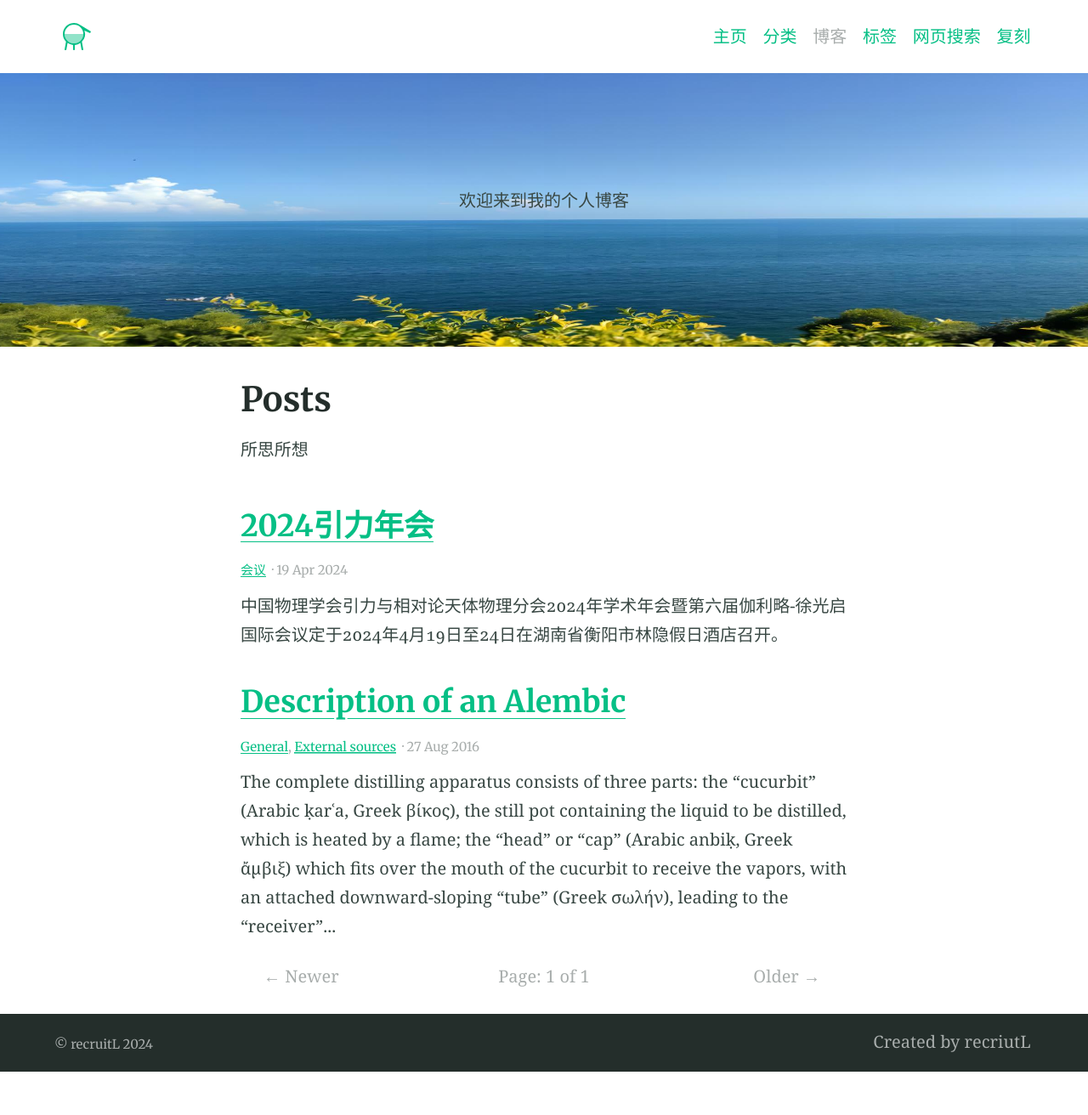
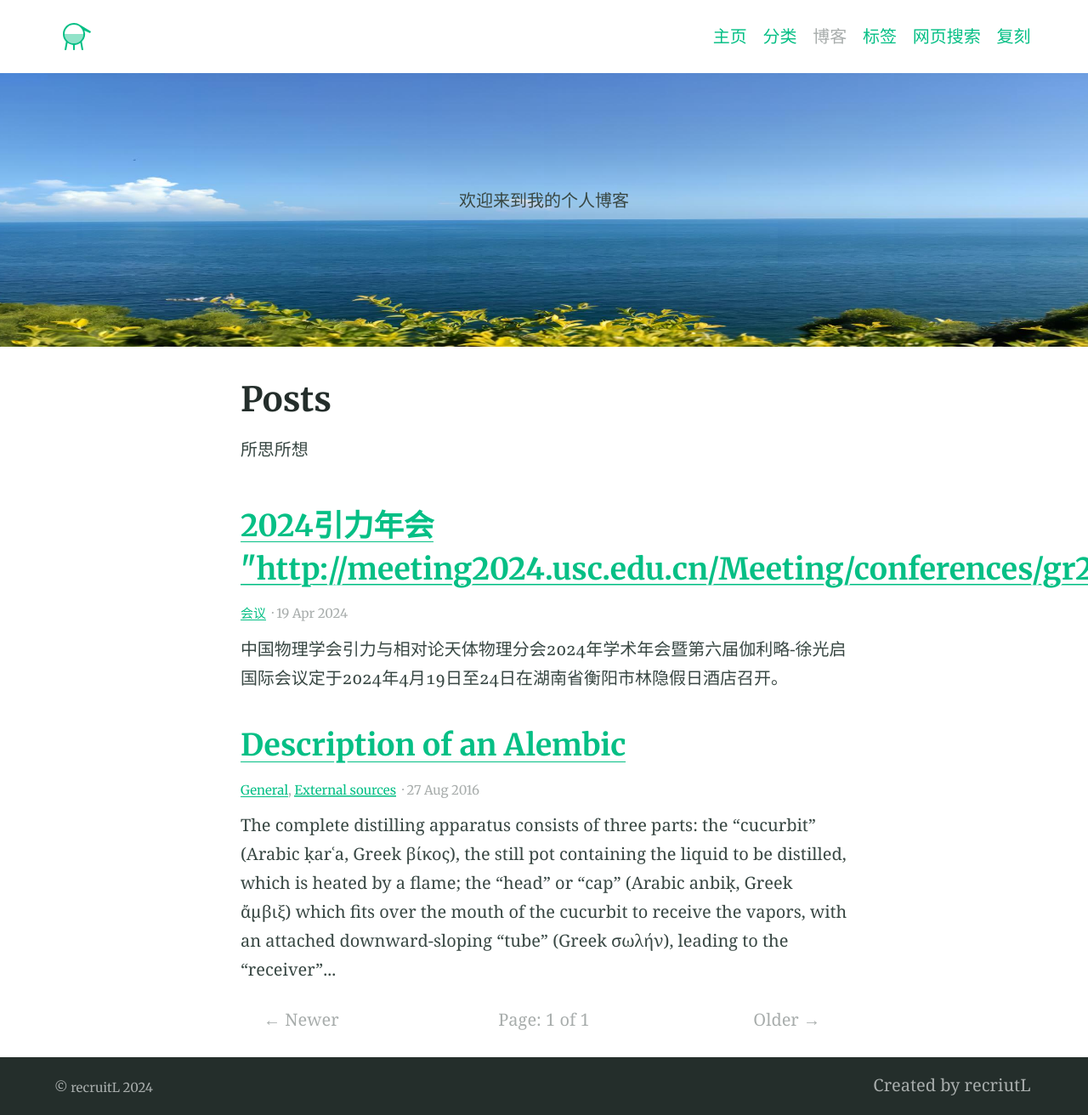
Before and after one commit to recruitL/recruitL.github.io, a Jekyll site: the page built from blog/index.html, in a window 1280 px wide. Shown: the whole page at 85% size. Built offline with Jekyll 4.4.1, drawn with Linux system fonts in a browser that asks for light colours; the list of posts is cut into pages by our own code; before the commit the page ends 1261 px from its top, so only the background shows below that; some of the changed lines change nothing that is shown.

Commit message:
更新2024引力年会信息

```diff
--- a/_posts/2024-04-19-annual.md
+++ b/_posts/2024-04-19-annual.md
@@ -1,5 +1,5 @@
 ---
-title: 2024引力年会
+title: 2024引力年会 "http://meeting2024.usc.edu.cn/Meeting/conferences/gr24/home_1.php"
 categories:
 - 会议
 excerpt: |
```
